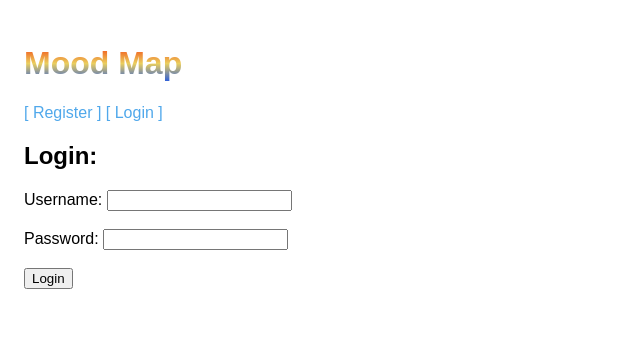
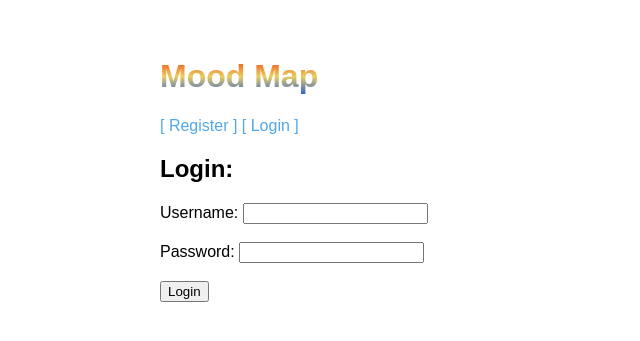
Before and after one commit to audreycode6/mood-map, a Flask app: page / in a window 1280 px wide. Shown: the top 341 px of the page, without its empty margins (0-640 px from the left). Run offline with Flask 3, Linux system fonts and the light colour scheme; data that the repository does not hold is empty; some libraries are stand-ins or nearby versions.

Commit message:
add styling to css

```diff
--- a/static/application.css
+++ b/static/application.css
@@ -1,3 +1,9 @@
+main {
+  max-width: 960px;
+  padding: 3px 20px;
+  margin: 10px auto 1.5em auto;
+}
+
 body {
   font-family: sans-serif;
   padding: 1em;
```
